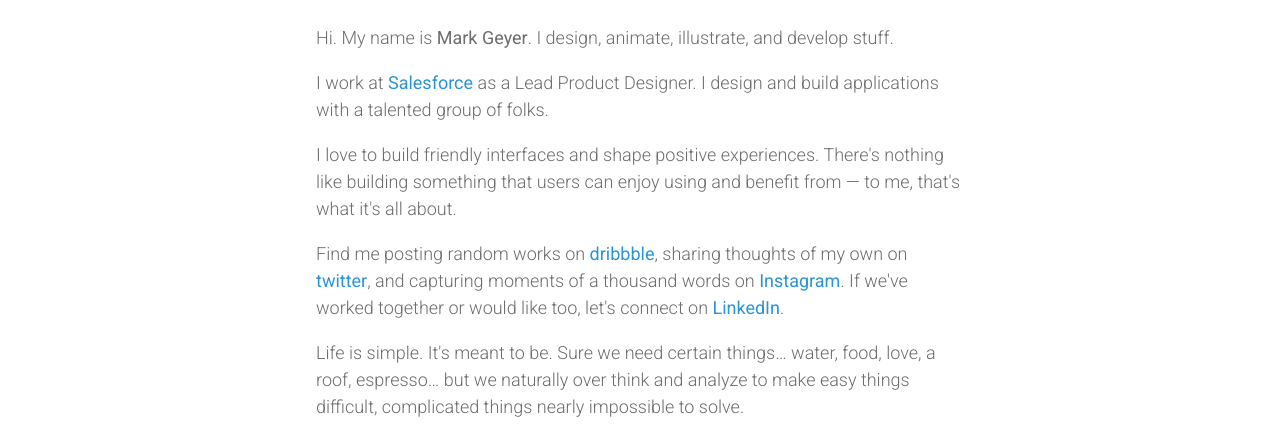
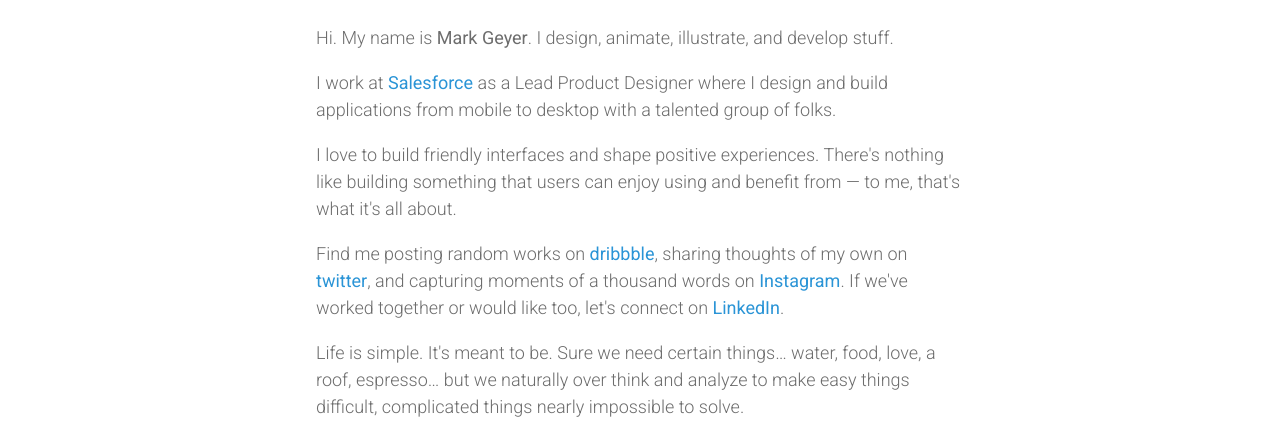
Before and after one commit to markgeyer/markgeyer.com, a website: page src/index.html in a window 1280 px wide. Shown: the part 340-775 px from the top of the page. Drawn offline with nearby package versions, Linux system fonts and the light colour scheme; files that its build step writes are made by us from their sources.

Commit message:
copy edits, yeah

```diff
--- a/src/index.html
+++ b/src/index.html
@@ -25,7 +25,7 @@
     <h1>Mark Geyer</h1>
     <h2>Product Designer</h2>
     <p>Hi. My name is <strong>Mark Geyer</strong>. I design, animate, illustrate, and develop stuff.</p>
-    <p>I work at <a href="http://salesforce.com" title="Salesforce, Inc.">Salesforce</a> as a Lead Product Designer. I design and build applications with a talented group of folks.</p>
+    <p>I work at <a href="http://salesforce.com" title="Salesforce, Inc.">Salesforce</a> as a Lead Product Designer where I design and build applications from mobile to desktop with a talented group of folks.</p>
     <p>I love to build friendly interfaces and shape positive experiences. There's nothing like building something that users can enjoy using and benefit from — to me, that's what it's all about.</p>
     <p>Find me posting random works on <a href="https://dribbble.com/markgeyer" title="dribbble">dribbble</a>, sharing thoughts of my own on <a href="https://twitter.com/markgeyer" title="twitter">twitter</a>, and capturing moments of a thousand words on <a href="http://instagram.com/mrkgyr" title="Instagram">Instagram</a>. If we've worked together or would like too, let's connect on <a href="https://www.linkedin.com/in/markgeyer" title="linkedin">LinkedIn</a>.</p>
     <p>Life is simple. It's meant to be. Sure we need certain things… water, food, love, a roof, espresso… but we naturally over think and analyze to make easy things difficult, complicated things nearly impossible to solve.</p>
```
